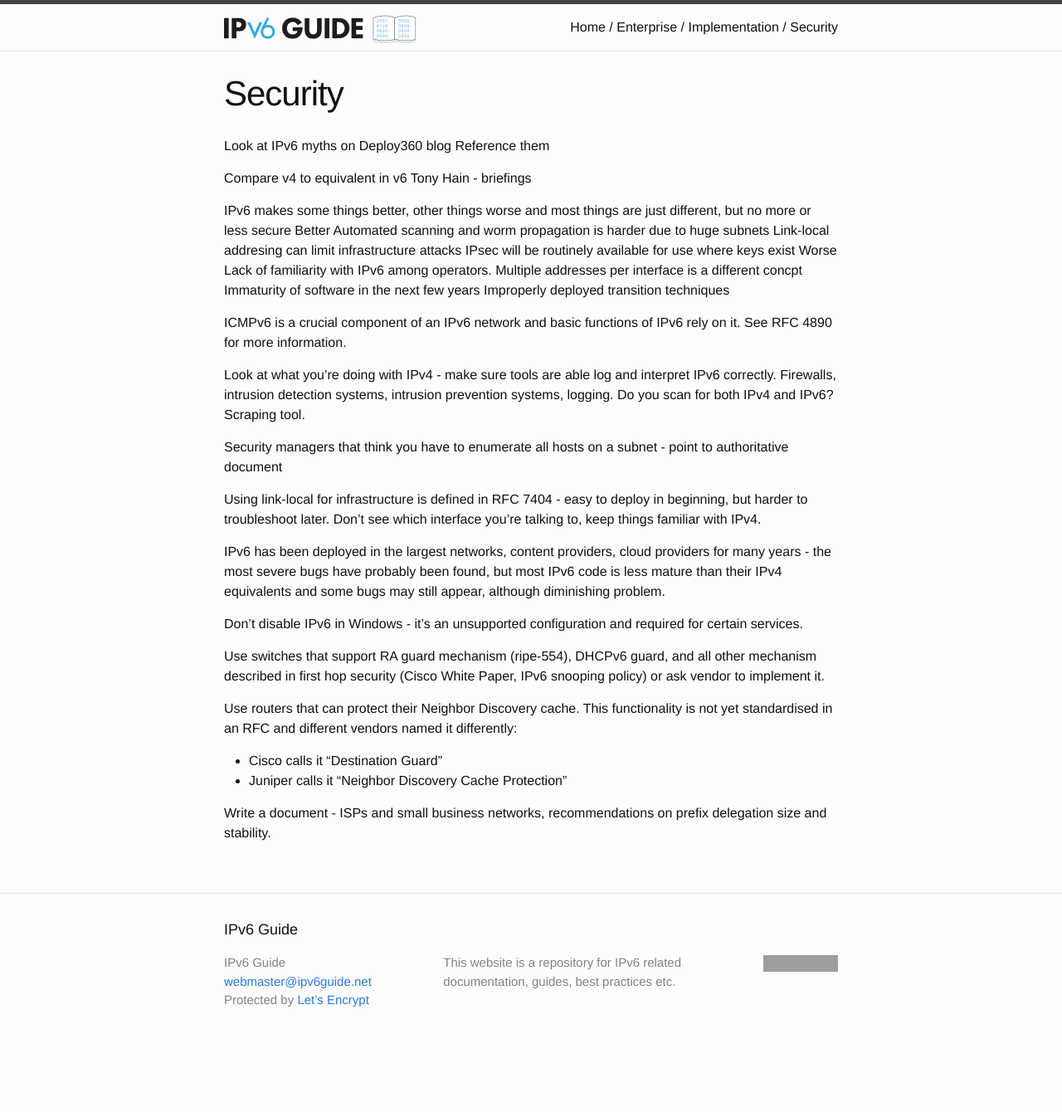
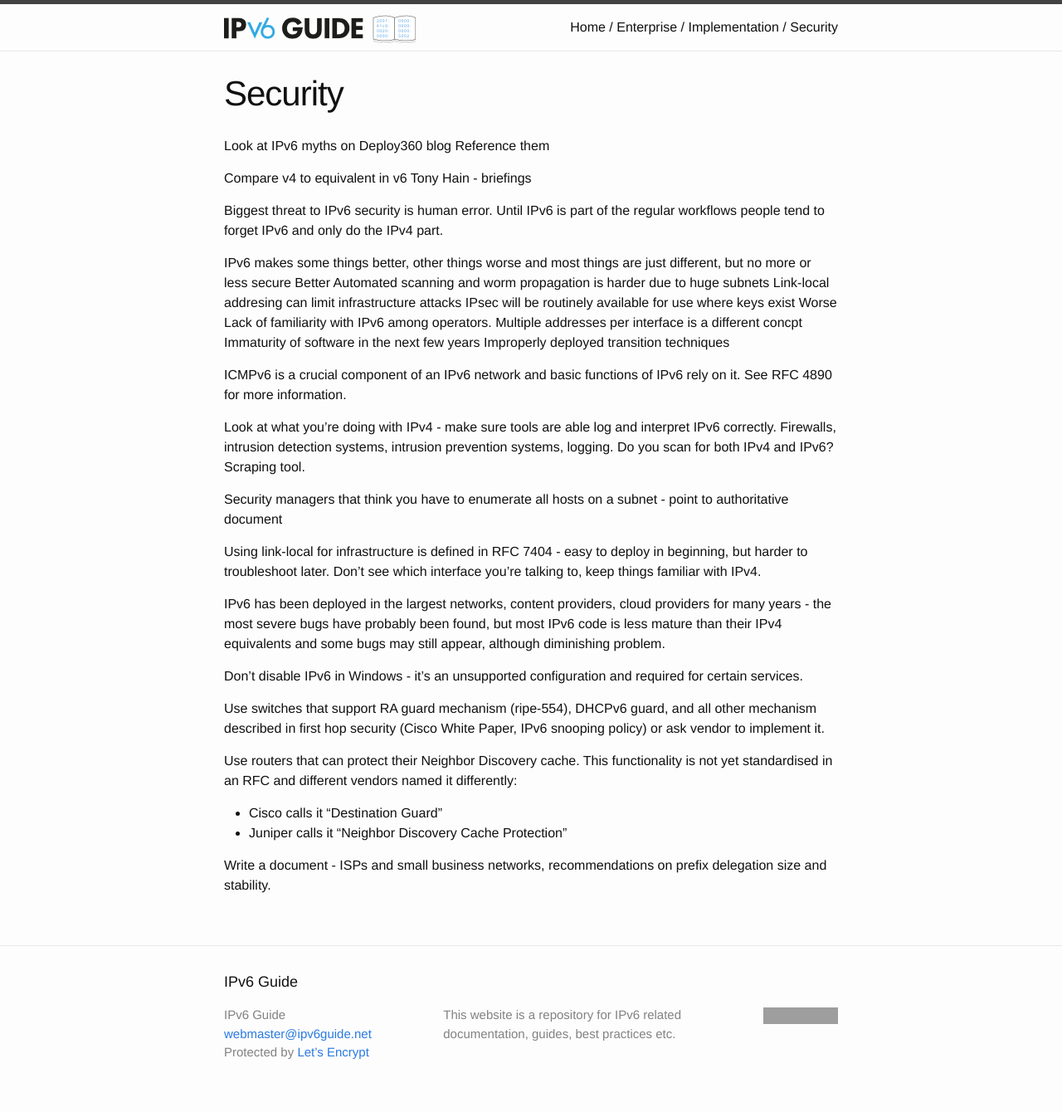
Before and after one commit to ipv6guide/ipv6guide.github.io, a Jekyll site: the page built from enterprise/implementation/security.md, in a window 1280 px wide. Shown: the whole page at 83% size. Built offline with Jekyll 4.4.1, drawn with Linux system fonts in a browser that asks for light colours; before the commit the page ends 1277 px from its top, so only the background shows below that; grey boxes are pictures that could not be loaded.

Commit message:
Update security.md

```diff
--- a/enterprise/implementation/security.md
+++ b/enterprise/implementation/security.md
@@ -7,6 +7,8 @@ Reference them
 
 Compare v4 to equivalent in v6
 Tony Hain - briefings
+
+Biggest threat to IPv6 security is human error. Until IPv6 is part of the regular workflows people tend to forget IPv6 and only do the IPv4 part.
 
 IPv6 makes some things better, other things worse and most things are just different, but no more or less secure
 Better
```
